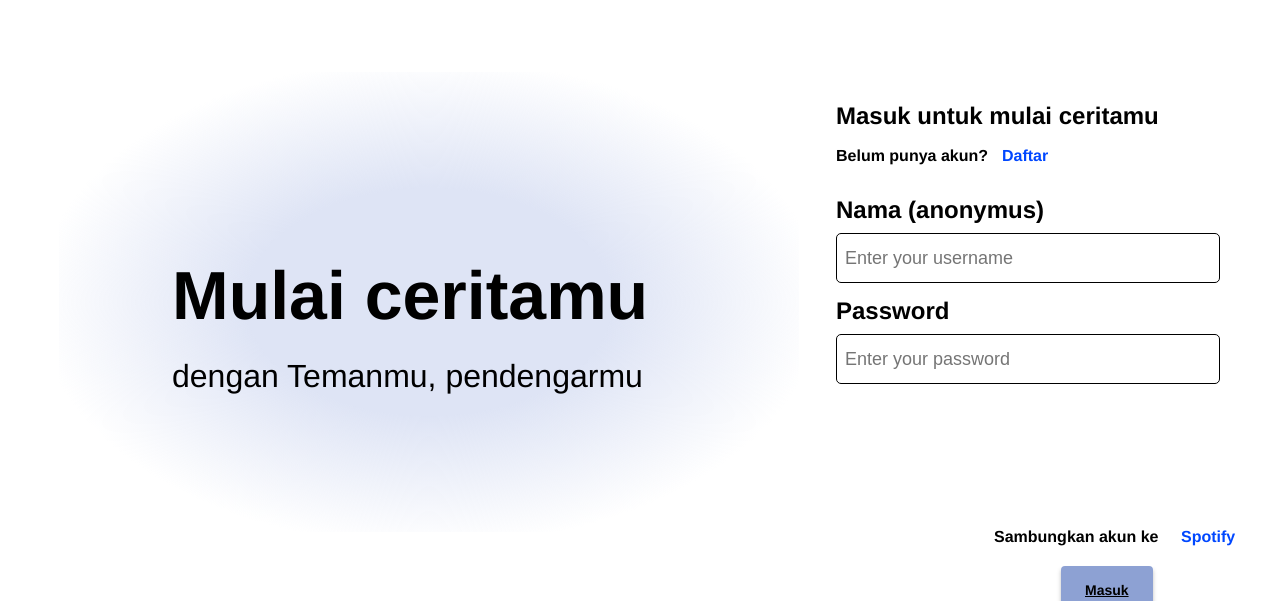
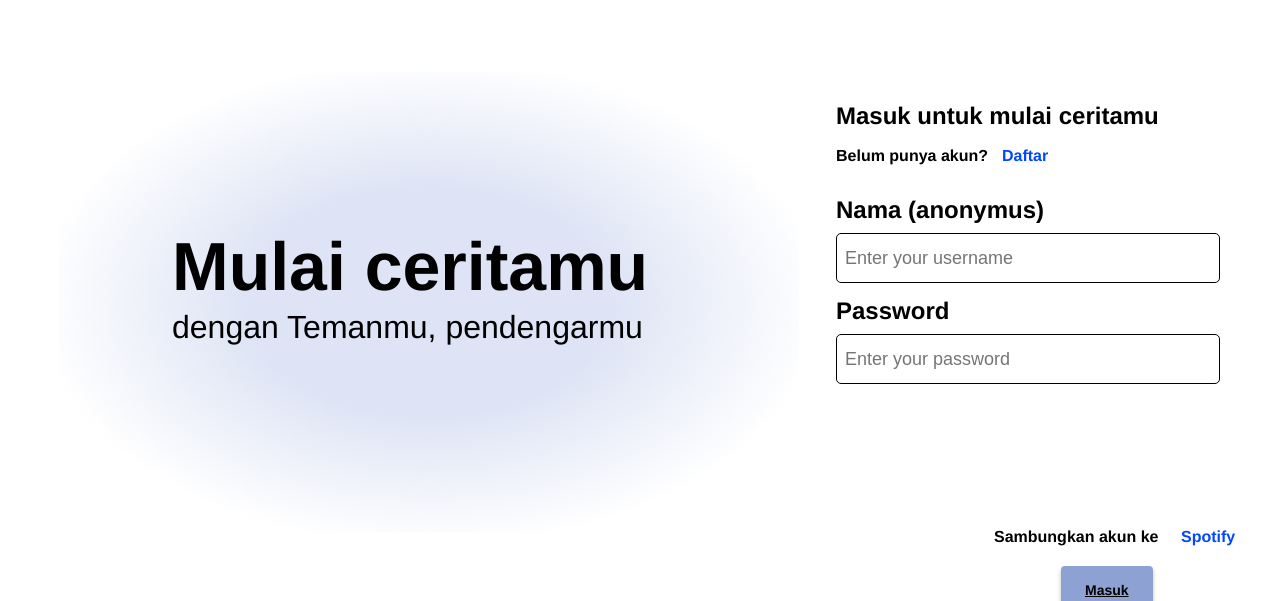
Before and after one commit to V1nh3r/Temanmu.com, a PHP site: page /login.html in a window 1280 px wide; the page is wider, and only the part inside the window is pictured. Shown: the part 238-839 px from the top of that part. Run offline with PHP 8.4, Linux system fonts and the light colour scheme.

Commit message:
minor update

```diff
--- a/style_login.css
+++ b/style_login.css
@@ -323,7 +323,7 @@
 
   .landing-masuk-noreen .body-2 {
     position: absolute;
-    top: -1px;
+    top: -50px;
     left: 0;
     font-family: "Poppins-Medium", Helvetica;
     font-weight: 500;
@@ -343,7 +343,7 @@
 
   .landing-masuk-noreen .heading-2 {
     position: absolute;
-    top: -1px;
+    top: -30px;
     left: 0;
     font-family: "Poppins-Bold", Helvetica;
     font-weight: 700;
```
